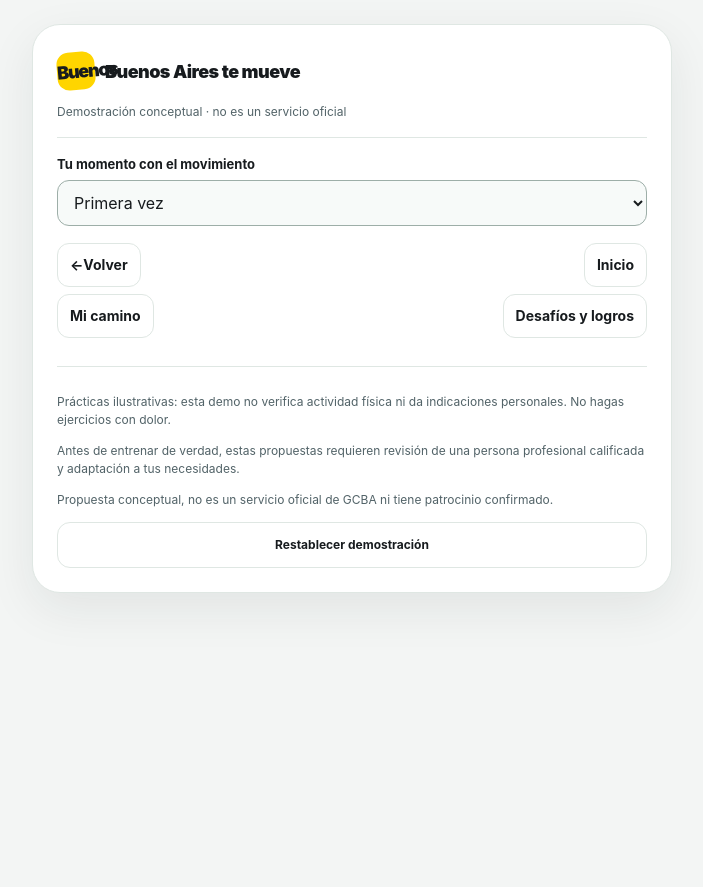
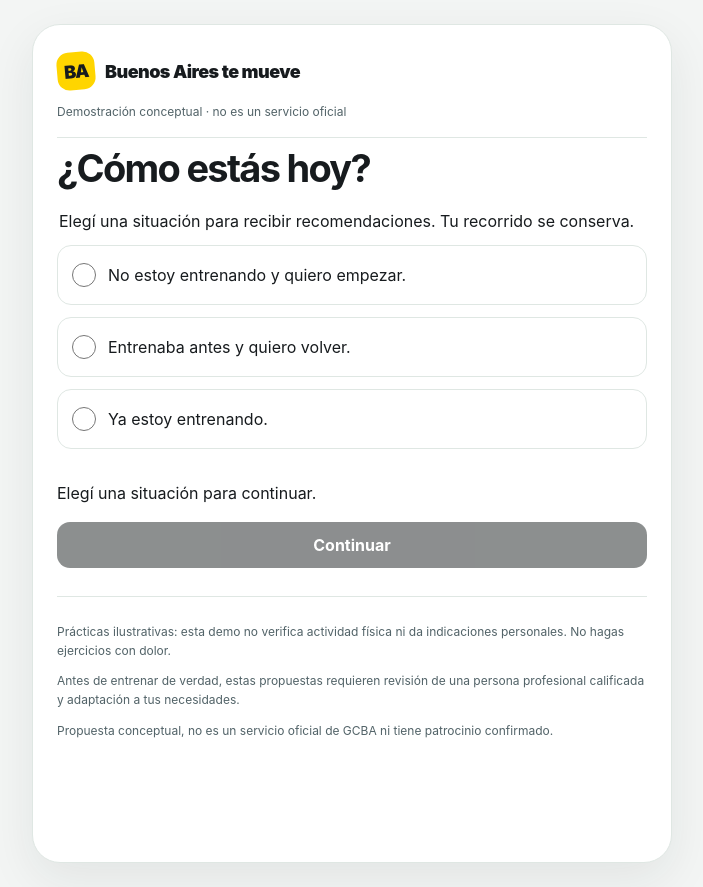
Before and after one commit to elsonidoq/moving_ba, a React (Vite) app: page /#/onboarding in a window 1280 px wide. Before the commit this address led to /#/first/onboarding. Shown: the whole page, without its empty margins (288-991 px from the left). Before the commit the page ends 800 px from the top, so only its background shows below. Built offline with nearby package versions, Linux system fonts and the light colour scheme.

Commit message:
feat(profile): add explicit onboarding, canonical history and scoped reset

```diff
--- a/public/config/app-content.json
+++ b/public/config/app-content.json
@@ -13,7 +13,7 @@
     "choosePath": "Elegí cómo querés moverte",
     "solo": "Entrenar por mi cuenta",
     "soloDescription": "Conocé una práctica breve, con pasos y apoyos posibles.",
-    "classes": "Sumarme a una clase",
+    "classes": "Clases",
     "classesDescription": "Explorá ejemplos de acompañamiento, gratuitos y pagos.",
     "planPreview": "Tu práctica, paso a paso",
     "classCatalog": "Clases para explorar",
--- a/src/App.tsx
+++ b/src/App.tsx
@@ -4,6 +4,9 @@ import { loadContent } from './content/load';
 import { AppProvider, useApp } from './state/context';
 import AppShell from './components/AppShell';
 import Home from './screens/Home';
+import Onboarding from './screens/Onboarding';
+import Profile from './screens/Profile';
+import { routeHash } from './state/navigation';
 import SportChoice from './screens/SportChoice';
 import Plan from './screens/Plan';
 import ClassCatalog from './screens/ClassCatalog';
@@ -16,8 +19,8 @@ import Challenges from './screens/Challenges';
 type Bootstrap = { status: 'loading' } | { status: 'ready'; content: Content } | { status: 'error'; hint: string };
 
 function Screens() {
-  const { route } = useApp();
-  return <AppShell>{route.screen === 'home' ? <Home /> : route.screen === 'choice' ? <SportChoice /> : route.screen === 'plan' ? <Plan /> : route.screen === 'session' ? <Session /> : route.screen === 'success' ? <Success /> : route.screen === 'detail' ? <ClassDetail /> : route.screen === 'journey' ? <Journey /> : route.screen === 'challenges' ? <Challenges /> : <ClassCatalog />}</AppShell>;
+  const { route, content } = useApp();
+  return <AppShell>{route.screen === 'onboarding' || route.screen === 'recovery' ? <Onboarding /> : route.screen === 'profile' ? <Profile /> : route.screen === 'sports' || route.screen === 'classes' ? <><h1 tabIndex={-1}>{content.ui[route.screen]}</h1>{content.sports.map(s=><a className="button-link secondary" key={s.id} href={routeHash(route.screen === 'sports' ? {screen:'choice',profileId:route.profileId,sportId:s.id} : {screen:'catalog',profileId:route.profileId,sportId:s.id,mode:'classes'})}>{s.name}</a>)}</> : route.screen === 'home' ? <Home /> : route.screen === 'choice' ? <SportChoice /> : route.screen === 'plan' ? <Plan /> : route.screen === 'session' ? <Session /> : route.screen === 'success' ? <Success /> : route.screen === 'detail' ? <ClassDetail /> : route.screen === 'journey' ? <Journey /> : route.screen === 'challenges' ? <Challenges /> : <ClassCatalog />}</AppShell>;
 }
 
 export default function App() {
--- a/src/components/AppShell.tsx
+++ b/src/components/AppShell.tsx
@@ -1,54 +1,24 @@
 import { useEffect, useRef, type ReactNode } from 'react';
 import { useApp } from '../state/context';
-import { guardHash, routeHash } from '../state/navigation';
-import type { ProfileId } from '../content/types';
-
-export default function AppShell({ children }: { children: ReactNode }) {
-  const { content, route, navigate, status, recover, attempt, envelope } = useApp();
-  const main = useRef<HTMLElement>(null);
-  const { ui } = content;
-  const back = route.screen === 'detail'
-    ? { screen: 'catalog' as const, profileId: route.profileId, sportId: route.sportId, mode: 'classes' as const }
-    : route.screen === 'plan' || route.screen === 'catalog'
-    ? { screen: 'choice' as const, profileId: route.profileId, sportId: route.sportId }
-    : { screen: 'home' as const, profileId: route.profileId };
-  useEffect(() => {
-    main.current?.querySelector<HTMLElement>('h1')?.focus();
-  }, [route.screen, route.profileId, 'sportId' in route ? route.sportId : null, attempt?.cursor]);
-  return <div className="app" onClickCapture={event => {
-    const link = (event.target as HTMLElement).closest('a');
-    const hash = link?.getAttribute('href');
-    if (hash?.startsWith('#/')) { event.preventDefault(); navigate(guardHash(hash, content, { attempt, envelope })); }
-  }}>
-    <button className="skip-link" onClick={() => main.current?.focus()}>{ui.skipToContent}</button>
-    <header className="app-header">
-      <a className="brand" href={routeHash({ screen: 'home', profileId: route.profileId })}>
-        <span className="brand-mark" aria-hidden="true">{content.branding.name.split(' ')[0]}</span>
-        <span>{content.branding.name}</span>
-      </a>
-      <p className="demo-notice">{content.branding.demoNotice}</p>
-    </header>
-    <div className="profile-control">
-      <label htmlFor="profile">{ui.profile}</label>
-      <select id="profile" value={route.profileId} onChange={event => navigate({ screen: 'home', profileId: event.target.value as ProfileId })}>
-        {content.profiles.map(profile => <option key={profile.id} value={profile.id}>{profile.title}</option>)}
-      </select>
-    </div>
-    {route.screen !== 'home' && <nav className="breadcrumbs" aria-label={ui.back}>
-      <a href={routeHash(back)}><span aria-hidden="true">← </span>{ui.back}</a>
-      <a href={routeHash({ screen: 'home', profileId: route.profileId })}>{ui.home}</a>
-    </nav>}
-    {status !== 'ready' && <section role="alert" className="safety"><p>{status === 'invalid' ? ui.storageRecovery : ui.storageWarning}</p><button onClick={recover}>{ui.storageReset}</button></section>}
-    <nav className="breadcrumbs" aria-label={ui.journey}>
-      <a aria-current={route.screen === 'journey' ? 'page' : undefined} href={routeHash({screen:'journey',profileId:route.profileId})}>{ui.journey}</a>
-      <a aria-current={route.screen === 'challenges' ? 'page' : undefined} href={routeHash({screen:'challenges',profileId:route.profileId})}>{ui.challenges}</a>
-    </nav>
-    <main id="main-content" tabIndex={-1} ref={main} data-profile-id={route.profileId} data-sport-id={'sportId' in route ? route.sportId : undefined} data-mode={'mode' in route ? route.mode : undefined}>{children}</main>
-    <footer>
-      <p>{content.legal.illustrativeTraining}</p>
-      <p>{content.legal.professionalReview}</p>
-      <p>{content.legal.noOfficialStatus}</p>
-      <button className="secondary" onClick={() => { if (window.confirm(ui.resetConfirm)) recover(); }}>{ui.reset}</button>
-    </footer>
-  </div>;
+import { guardHash, routeHash, type Route } from '../state/navigation';
+export default function AppShell({children}:{children:ReactNode}) {
+ const {content,route,navigate,status,attempt,envelope,message}=useApp();const main=useRef<HTMLElement>(null);const {ui}=content;
+ const hidden=route.screen==='onboarding'||route.screen==='recovery';
+ let back:Route={screen:'home',profileId:route.profileId};
+ if(route.screen==='journey'||route.screen==='challenges')back={screen:'profile',profileId:route.profileId};
+ if(route.screen==='detail')back={screen:'catalog',profileId:route.profileId,sportId:route.sportId,mode:'classes'};
+ if(route.screen==='plan'||route.screen==='catalog')back={screen:'choice',profileId:route.profileId,sportId:route.sportId};
+ if(route.screen==='session')back={screen:'plan',profileId:route.profileId,sportId:route.sportId,mode:'solo',planId:route.planId};
+ useEffect(()=>{main.current?.querySelector<HTMLElement>('h1')?.focus();},[route,attempt?.cursor]);
+ return <div className="app" onClickCapture={e=>{const hash=(e.target as HTMLElement).closest('a')?.getAttribute('href');if(hash?.startsWith('#/')){e.preventDefault();navigate(guardHash(hash,content,{attempt,envelope}));}}}>
+ <button className="skip-link" onClick={()=>main.current?.focus()}>{ui.skipToContent}</button>
+ <header className="app-header"><a className="brand" href="#/home"><span className="brand-mark" aria-hidden="true">BA</span><span>{content.branding.name}</span></a>
+ {!hidden&&<a className="profile-button" aria-label={ui.profileAccessibleName} href="#/profile"><span aria-hidden="true">●</span></a>}
+ <p className="demo-notice">{content.branding.demoNotice}</p></header>
+ {!hidden&&route.screen!=='home'&&<nav className="breadcrumbs" aria-label={ui.back}><a href={routeHash(back)}><span aria-hidden="true">← </span>{ui.back}</a></nav>}
+ {status==='unavailable'&&<p role="alert" className="safety">{message??ui.storageWarning}</p>}
+ <main ref={main} id="main-content" tabIndex={-1} data-profile-id={route.profileId} data-sport-id={'sportId' in route?route.sportId:undefined} data-mode={'mode' in route?route.mode:undefined}>{children}</main>
+ <footer><p>{content.legal.illustrativeTraining}</p><p>{content.legal.professionalReview}</p><p>{content.legal.noOfficialStatus}</p></footer>
+ {!hidden&&<nav className="bottom-tabs" aria-label="Principal">{(['home','sports','classes'] as const).map(screen=><a key={screen} aria-current={route.screen===screen?'page':undefined} href={routeHash({screen,profileId:route.profileId})}>{ui[screen]}</a>)}</nav>}
+ </div>;
 }
--- a/src/screens/Home.tsx
+++ b/src/screens/Home.tsx
@@ -2,8 +2,8 @@ import { useApp } from '../state/context';
 import { routeHash } from '../state/navigation';
 
 export default function Home() {
-  const { content, route } = useApp();
-  const profile = content.profiles.find(p => p.id === route.profileId)!;
+  const { content, route, envelope } = useApp();
+  const profile = content.profiles.find(p => p.id === envelope.preference?.situationId)!;
   return <>
     <p className="eyebrow">{profile.title}</p>
     <h1 tabIndex={-1}>{profile.welcome}</h1>
--- a/src/screens/Journey.tsx
+++ b/src/screens/Journey.tsx
@@ -23,8 +23,8 @@ export default function Journey() {
       <a className="button-link" href={routeHash({screen:'plan',profileId:profile.id,sportId:plan.sportId,mode:'solo',planId:plan.id})}>{plan.name}</a>
     </section>
     <h2>{ui.history}</h2>
-    {!journey.history.length ? <p>{ui.historyEmpty}</p> : <ol className="history-list">{journey.history.map(record => <li key={record.id} data-history-id={record.id}>
-      <strong>{record.planTitle}</strong><p>{record.sportTitle} · <time dateTime={record.activityDate}>{displayDate(record.activityDate)}</time></p>
+    {!journey.history.length ? <p>{ui.historyEmpty}</p> : <ol className="history-list">{journey.history.map(record => <li key={record.sourceKey} data-history-id={record.sourceKey}>
+      <strong>{record.planTitle}</strong><p className="muted">{content.onboarding.choices.find(c => c.id === record.profileId)?.label} · {record.id}</p><p>{record.sportTitle} · <time dateTime={record.activityDate}>{displayDate(record.activityDate)}</time></p>
       {record.sportId === 'swimming' && <p>{ui[record.medium === 'water' ? 'water' : 'dryLand']}</p>}<p className="muted">{record.origin === 'seed' ? ui.seedOrigin : ui.simulatedOrigin}</p>
     </li>)}</ol>}
     {!!journey.weekKeys.length && <section><h2>{ui.activeWeeks}</h2><ul>{journey.weekKeys.map(key => <li key={key} data-week-key={key}>{ui.weekOf} {displayDate(key)}</li>)}</ul></section>}
--- /dev/null
+++ b/src/screens/Onboarding.tsx
@@ -0,0 +1,21 @@
+import { useState } from 'react';
+import type { ProfileId } from '../content/types';
+import { useApp } from '../state/context';
+export function SituationForm({editing=false,onCancel}:{editing?:boolean;onCancel?:()=>void}) {
+ const {content,envelope,command}=useApp();
+ const [selected,setSelected]=useState<ProfileId | null>(editing?envelope.preference?.situationId??null:null);
+ const copy=content.onboarding;
+ return <form onSubmit={e=>{e.preventDefault();if(selected)command({type:editing?'editSituation':'chooseSituation',situationId:selected});if(editing)onCancel?.();}}>
+   <fieldset><legend>{editing?copy.editInstructions:copy.instructions}</legend>
+   {copy.choices.map(c=><label className="situation-option" key={c.id}><input type="radio" name="situation" value={c.id} checked={selected===c.id} onChange={()=>setSelected(c.id)} />{c.label}</label>)}
+   </fieldset>
+   {!selected&&<p role="status">{copy.validationLabel}</p>}
+   <button disabled={!selected} type="submit">{copy.continueLabel}</button>
+   {editing&&<button type="button" className="secondary" onClick={onCancel}>{content.ui.cancel}</button>}
+ </form>;
+}
+export default function Onboarding() {
+ const {content,route,command}=useApp();const recovery=route.screen==='recovery';
+ return <><h1 tabIndex={-1}>{recovery?content.ui.storageRecovery:content.onboarding.title}</h1>
+ {recovery?<button onClick={()=>command({type:'reset',confirmed:window.confirm(content.ui.resetConfirm),entry:'recovery'})}>{content.ui.storageReset}</button>:<SituationForm />}</>;
+}
--- /dev/null
+++ b/src/screens/Profile.tsx
@@ -0,0 +1,20 @@
+import { useState, useEffect } from 'react';
+import { useApp } from '../state/context';
+import { routeHash } from '../state/navigation';
+import { selectJourney } from '../state/selectors';
+import { SituationForm } from './Onboarding';
+export default function Profile() {
+ const {content,envelope,route,command}=useApp();const [editing,setEditing]=useState(false);
+ useEffect(()=>{document.querySelector<HTMLElement>('main h1')?.focus();},[editing]);
+ const journey=selectJourney(content,envelope,route.profileId);
+ return <><h1 tabIndex={-1}>{editing?content.onboarding.editTitle:content.ui.profile}</h1>
+ {editing?<SituationForm editing onCancel={()=>setEditing(false)} />:<>
+ <p>{content.onboarding.choices.find(c=>c.id===envelope.preference?.situationId)?.label}</p>
+ <button onClick={()=>setEditing(true)}>{content.ui.editSituation}</button>
+ <dl className="journey-stats"><div><dt>{content.ui.sessions}</dt><dd data-stat="sessions">{journey.sessions}</dd></div><div><dt>{content.ui.points}</dt><dd data-stat="points">{journey.points}</dd></div><div><dt>{content.ui.activeWeeks}</dt><dd data-stat="activeWeeks">{journey.activeWeeks}</dd></div></dl>
+ <a className="button-link" href={routeHash({screen:'journey',profileId:route.profileId})}>{content.ui.journey}</a>
+ <a className="button-link secondary" href={routeHash({screen:'challenges',profileId:route.profileId})}>{content.ui.challenges} · {content.ui.badges} · {content.ui.benefits}</a>
+ <button className="secondary" onClick={()=>command({type:'reset',confirmed:window.confirm(content.ui.resetConfirm),entry:'profile'})}>{content.ui.reset}</button>
+ </>}
+ </>;
+}
--- a/src/state/navigation.ts
+++ b/src/state/navigation.ts
@@ -5,6 +5,7 @@ import { sourceKey, type Envelope, type LegacyEnvelope } from './storage';
 export type Route =
   | { screen: 'onboarding'; profileId: ProfileId }
   | { screen: 'recovery'; profileId: ProfileId }
+  | { screen: 'profile' | 'sports' | 'classes'; profileId: ProfileId }
   | { screen: 'home'; profileId: ProfileId }
   | { screen: 'journey'; profileId: ProfileId }
   | { screen: 'challenges'; profileId: ProfileId }
@@ -23,10 +24,26 @@ export function safePlan(content: Content, profileId: ProfileId, sportId: SportI
 
 /** URL identity is navigation only, never session or swimming eligibility. */
 export function guardHash(hash: string, content: Content, runtime?: { attempt: Attempt | null; envelope: Envelope | LegacyEnvelope }): Route {
-  const parts = hash.replace(/^#\/?/, '').split('/');
+  let parts: string[];
+  try { parts = hash.replace(/^#\/?/, '').split('/').map(decodeURIComponent); } catch { parts = []; }
   const actual = runtime?.envelope && 'layout' in runtime.envelope ? runtime.envelope : null;
   const profileId = actual?.preference?.situationId ?? content.profiles.find(p => p.id === parts[0])?.id ?? 'first';
   if (actual && !actual.preference) return {screen:'onboarding',profileId:'first'};
+  if (['home','onboarding','recovery','sports','classes','profile','session','success'].includes(parts[0])) {
+    if (parts[0] === 'profile') return {screen:parts[1] === 'journey' || parts[1] === 'challenges' ? parts[1] : 'profile',profileId};
+    if (parts[0] === 'sports' && parts.length === 1) return {screen:'sports',profileId};
+    if (parts[0] === 'classes' && parts.length === 1) return {screen:'classes',profileId};
+    if (parts[0] === 'session') {
+      const a = runtime?.attempt;
+      return a?.status === 'active' && a.attemptId === parts[1] ? {screen:'session',profileId,sportId:a.sportId,planId:a.planId,attemptId:a.attemptId} : {screen:'home',profileId};
+    }
+    if (parts[0] === 'success') {
+      const r = actual?.journey[parts[1]];
+      return r?.origin === 'user-simulated' ? {screen:'success',profileId,sportId:r.sportId,attemptId:r.id} : {screen:'home',profileId};
+    }
+    if (parts[0] === 'sports' && parts.length > 1) parts = [profileId,...parts.slice(1)];
+    else return {screen:'home',profileId};
+  }
   if (!content.profiles.some(p => p.id === parts[0])) return { screen: 'home', profileId };
   if ((parts[1] === 'journey' || parts[1] === 'challenges') && parts.length === 2) return {screen:parts[1],profileId};
   const sportId = content.sports.find(s => s.id === parts[1])?.id;
@@ -55,12 +72,13 @@ export function guardHash(hash: string, content: Content, runtime?: { attempt: A
 }
 
 export function routeHash(route: Route): string {
-  const base = `#/${route.profileId}`;
-  if (route.screen === 'onboarding' || route.screen === 'recovery' || route.screen === 'home' || route.screen === 'journey' || route.screen === 'challenges') return `${base}/${route.screen}`;
-  const sport = `${base}/${route.sportId}`;
+  if (['home','onboarding','recovery','profile','sports','classes'].includes(route.screen)) return `#/${route.screen}`;
+  if (route.screen === 'journey' || route.screen === 'challenges') return `#/profile/${route.screen}`;
+  if (route.screen === 'session') return `#/session/${encodeURIComponent(route.attemptId)}`;
+  if (route.screen === 'success') return `#/success/${encodeURIComponent(sourceKey('actual','completion',route.attemptId))}`;
+  if (!('sportId' in route)) return '#/home';
+  const sport = `#/sports/${route.sportId}`;
   if (route.screen === 'detail') return `${sport}/classes/${route.classId}`;
-  if (route.screen === 'session') return `${sport}/session/${route.planId}/${route.attemptId}`;
-  if (route.screen === 'success') return `${sport}/success/${route.attemptId}`;
   if (route.screen === 'plan') return `${sport}/solo/${route.planId}`;
-  return `${sport}/${route.screen === 'catalog' ? 'classes' : 'choice'}`;
+  return route.screen === 'catalog' ? `${sport}/classes` : sport;
 }
--- a/src/styles.css
+++ b/src/styles.css
@@ -131,3 +131,15 @@ button:not(.skip-link) { width: 100%; }
   .journey-stats dd { font-size: 1.65rem; }
 }
 .journey-stats dt { color: #294f42; }
+/* One-person shell keeps normal document flow, reserving room for the bottom tabs. */
+.app { padding-bottom: 110px; }
+.app-header { position: relative; padding-right: 54px; }
+.profile-button { position: absolute; right: 0; top: 0; width: 48px; height: 48px; display: grid; place-items: center; border-radius: 50%; background: var(--yellow); border: 2px solid #171b1e; }
+.bottom-tabs { position: fixed; z-index: 3; bottom: 0; left: 50%; transform: translateX(-50%); width: min(640px,100%); display: flex; background: #fffdf0; border-top: 2px solid var(--yellow); padding: 8px 10px max(8px,env(safe-area-inset-bottom)); gap: 8px; }
+.bottom-tabs a { flex: 1; min-height: 48px; display: grid; place-items: center; border-radius: 12px; font-weight: 750; }
+.bottom-tabs a[aria-current] { background: var(--yellow); }
+fieldset { border: 0; padding: 0; margin: 20px 0; min-width: 0; }
+legend { line-height: 1.5; margin-bottom: 12px; }
+.situation-option { display: flex; align-items: center; gap: 12px; min-height: 60px; padding: 14px; border: 1px solid var(--line); border-radius: 14px; margin-bottom: 12px; line-height: 1.5; cursor: pointer; }
+.situation-option:has(:checked) { background: #fff6bb; border-color: #8c7712; }
+.situation-option input { width: 24px; height: 24px; flex: none; margin: 0; }
```
Also changed, not shown: 1 other file (tests, documents, lock files or other folders).
